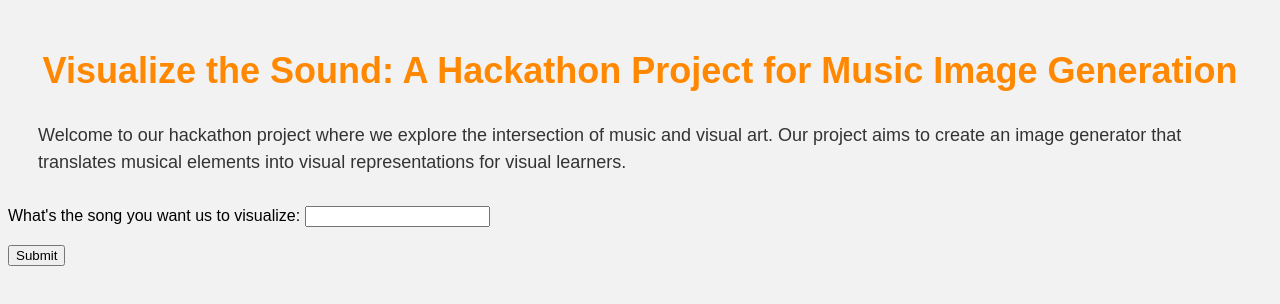
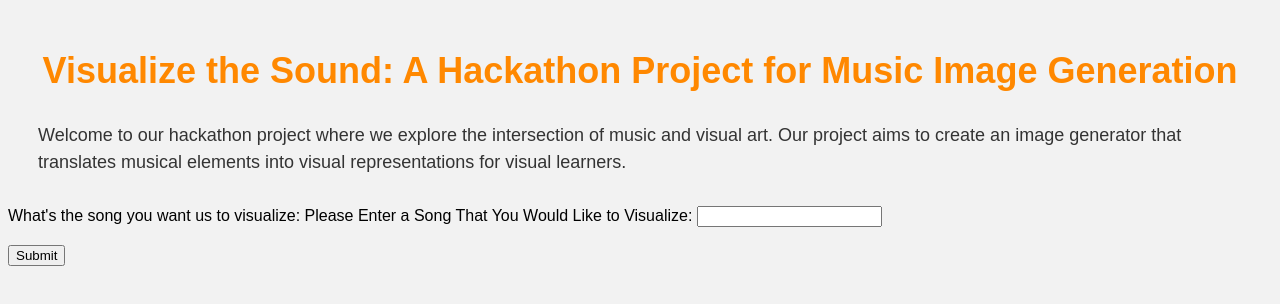
Before and after one commit to MarioS531/VisualizingLyrics, a plain HTML site: page index.html in a window 1280 px wide. Drawn offline with Linux system fonts and the light colour scheme.

Commit message:
rewording

```diff
--- a/index.html
+++ b/index.html
@@ -32,6 +32,7 @@
 
     <form>
       <label for="input">What's the song you want us to visualize: </label>
+      <label for="input">Please Enter a Song That You Would Like to Visualize: </label>
       <input type="text" id="input" name="input"><br><br>
 
       <input type="submit" value="Submit">
```
